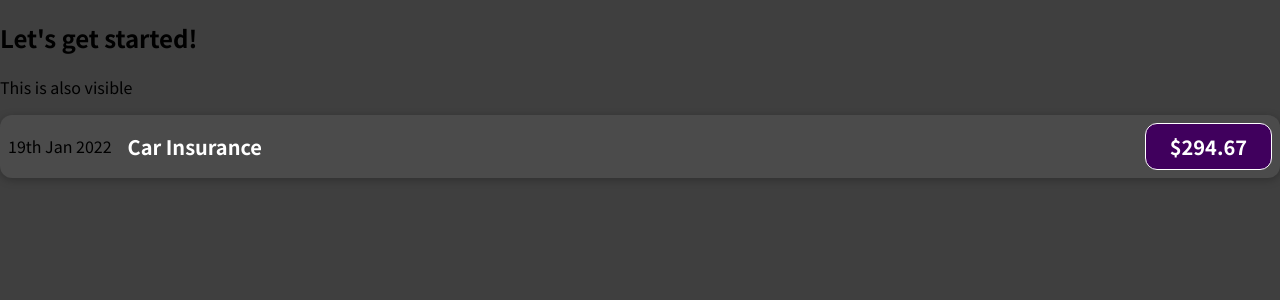
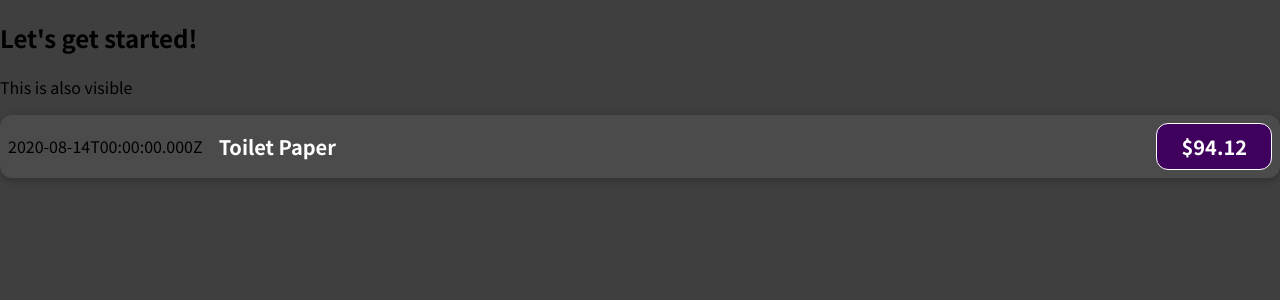
Before and after one commit to shivrajpro/understanding-react, a JavaScript app: page / in a window 1280 px wide. Shown: the top 300 px of the page. Built offline with nearby package versions, Linux system fonts and the light colour scheme.

Commit message:
introduction to props

```diff
--- a/src/App.js
+++ b/src/App.js
@@ -1,11 +1,37 @@
 import ExpenseItem from "./components/ExpenseItem";
 
 function App() {
+  const expenses = [
+    {
+      id: "e1",
+      title: "Toilet Paper",
+      amount: 94.12,
+      date: new Date(2020, 7, 14),
+    },
+    { id: "e2", title: "New TV", amount: 799.49, date: new Date(2021, 2, 12) },
+    {
+      id: "e3",
+      title: "Car Insurance",
+      amount: 294.67,
+      date: new Date(2021, 2, 28),
+    },
+    {
+      id: "e4",
+      title: "New Desk (Wooden)",
+      amount: 450,
+      date: new Date(2021, 5, 12),
+    },
+  ];
+
   return (
     <div>
       <h2>Let's get started!</h2>
       <p>This is also visible</p>
-      <ExpenseItem></ExpenseItem>
+      <ExpenseItem
+        date={expenses[0].date}
+        title={expenses[0].title}
+        amount={expenses[0].amount}
+      ></ExpenseItem>
     </div>
   );
 }
--- a/src/components/ExpenseItem.js
+++ b/src/components/ExpenseItem.js
@@ -1,11 +1,17 @@
 import "./ExpenseItem.css";
-function ExpenseItem(){
+function ExpenseItem(props){
+    const expenseDate = new Date();
+    const expenseTitle = "Car Insurance";
+    const expenseAmount = 294.67;
+    // console.log("qq props",props);
     return (
         <div className="expense-item" >
-            <div>19th Jan 2022</div>
+            <div> {props.date.toISOString()} </div>
             <div className="expense-item__description">
-                <h2>Car Insurance</h2>
-                <div className="expense-item__price" >$294.67</div>
+                <h2>{props.title}</h2>
+                <div className="expense-item__price" >
+                    ${props.amount}
+                </div>
             </div>
         </div>
     )
```
